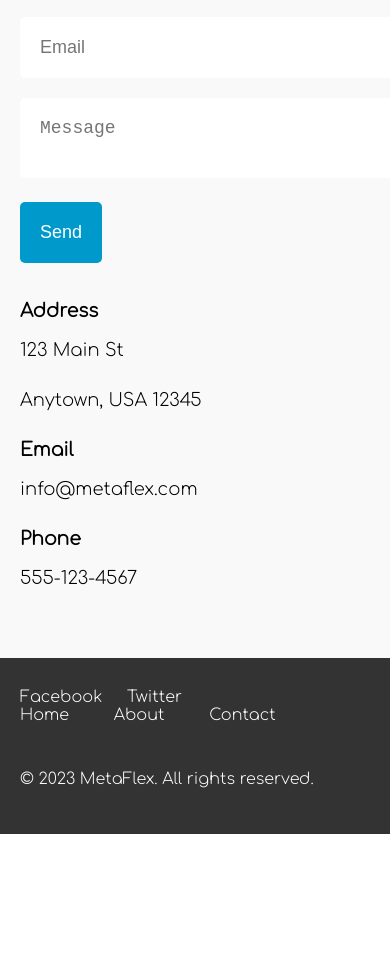
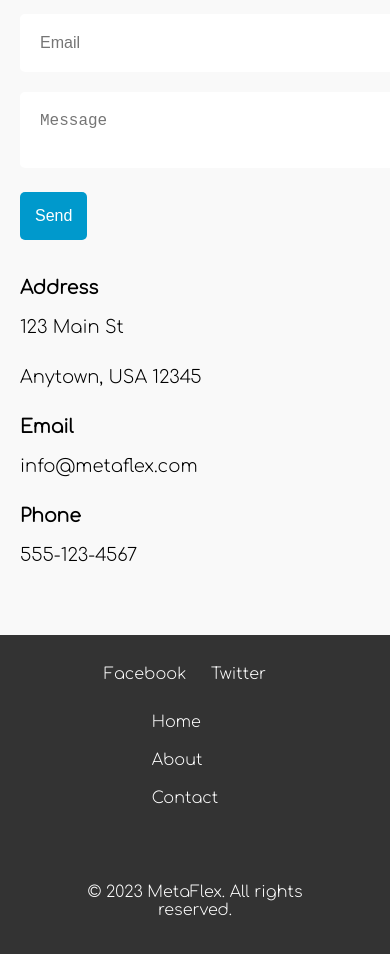
Before and after one commit to sudqijawabreh/tazadev-learning-repo-metaflix, a plain HTML site: page index.html in a window 390 px wide. Shown: the part 5473-6427 px from the top of the page. Before the commit the page ends 6307 px from the top, so only its background shows below. Drawn offline with Linux system fonts and the light colour scheme.

Commit message:
Make Footer responsive

```diff
--- a/style.css
+++ b/style.css
@@ -424,6 +424,7 @@ body {
   margin-top: 30px;
 }
 
+/* Responsiveness code */
 @media screen and (max-width: 768px) {
   /* Header */
   .navbar-menu {
@@ -437,9 +438,11 @@ body {
     box-shadow: 0 2px 4px rgba(0, 0, 0, 0.1);
     padding: 10px;
   }
+
   .navbar-menu li {
     margin-bottom: 10px;
   }
+
   .mobile-menu-icon {
     display: block;
     position: absolute;
@@ -450,9 +453,11 @@ body {
     cursor: pointer;
     opacity: 1;
   }
+
   .navbar-menu.show {
     display: flex;
   }
+
   /* Hero section */
   .hero {
     height: auto;
@@ -474,7 +479,6 @@ body {
   }
 
   /* About us section */
-
   .about-us-content,
   .about-us-image-container {
     width: 100%;
@@ -499,7 +503,6 @@ body {
   }
 
   /* Features and Benefits section */
-
   .feature-grid {
     grid-template-columns: repeat(auto-fit, minmax(200px, 1fr));
   }
@@ -520,22 +523,28 @@ body {
   .steps {
     flex-direction: column;
   }
+
   .step {
     flex-basis: 100%;
     height: auto;
     margin-bottom: 20px;
   }
+
   .step-number {
     font-size: 40px;
     margin-bottom: 10px;
   }
+
   .step h3 {
     font-size: 18px;
     margin-bottom: 5px;
   }
+
   .step p {
     font-size: 14px;
   }
+
+  /* FAQ section  */
   .faq {
     padding: 40px 0;
   }
@@ -546,6 +555,7 @@ body {
     font-size: 14px;
   }
 
+  /* Contact us */
   #Contact {
     padding: 40px 0;
   }
@@ -563,4 +573,57 @@ body {
   .contact-info {
     width: 100%;
   }
+
+  #Contact {
+    padding: 40px 0;
+  }
+
+  #Contact .container {
+    flex-direction: column;
+    align-items: center;
+  }
+
+  #Contact form,
+  .contact-info {
+    width: 100%;
+  }
+
+  #Contact form input[type="text"],
+  #Contact form input[type="email"],
+  #Contact form textarea {
+    font-size: 16px;
+  }
+
+  #Contact form button[type="submit"] {
+    font-size: 16px;
+    padding: 15px;
+  }
+
+  /* Footer section */
+  .site-footer {
+    padding: 30px;
+  }
+
+  .site-footer .container {
+    flex-direction: column;
+    align-items: center;
+  }
+
+  .footer-social {
+    margin-bottom: 20px;
+  }
+
+  .footer-nav {
+    margin-bottom: 20px;
+  }
+
+  .footer-nav li {
+    display: block;
+    margin: 0;
+  }
+
+  .footer-nav a {
+    display: block;
+    padding: 10px 0;
+  }
 }
```
